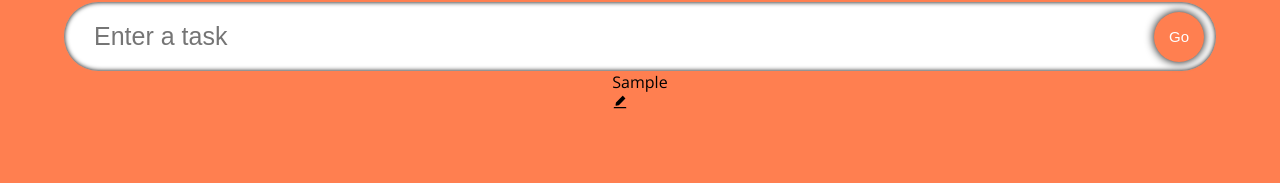
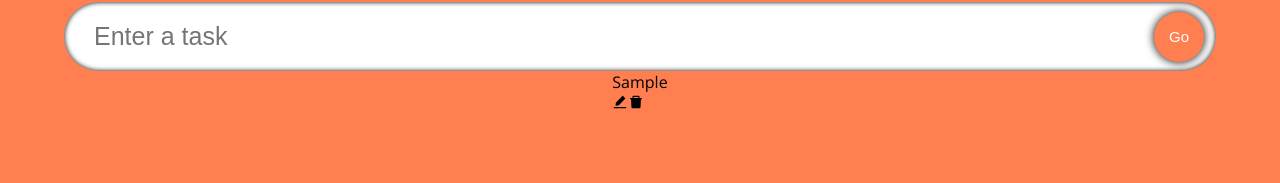
Before and after one commit to KennedyMungai/todolistAnother, a React (Create React App) app: page / in a window 1280 px wide. Both pictures are taken after typing "Sample" into the empty fields and a click on the button "Go". Shown: the part 113-296 px from the top of the page. Built offline with nearby package versions, Linux system fonts and the light colour scheme; the HTML template or start-up script is replaced by a standard one.

Commit message:
Added the delete icon to the second span of the icon css class

```diff
--- a/src/components/SingleTodo.tsx
+++ b/src/components/SingleTodo.tsx
@@ -1,6 +1,6 @@
 import React from 'react'
 import { Todo } from '../model';
-import { AiFillEdit } from 'react-icons/ai';
+import { AiFillEdit, AiFillDelete } from 'react-icons/ai';
 
 interface Props {
     todo: Todo;
@@ -19,7 +19,9 @@ const SingleTodo: React.FC<Props> = ({todo, todos, setTodos}) => {
                 <span className="icon">
                     <AiFillEdit />
                 </span>
-                <span className="icon"></span>
+                <span className="icon">
+                    <AiFillDelete />
+                </span>
                 <span className="icon"></span>
             </div>
         </form>
```
